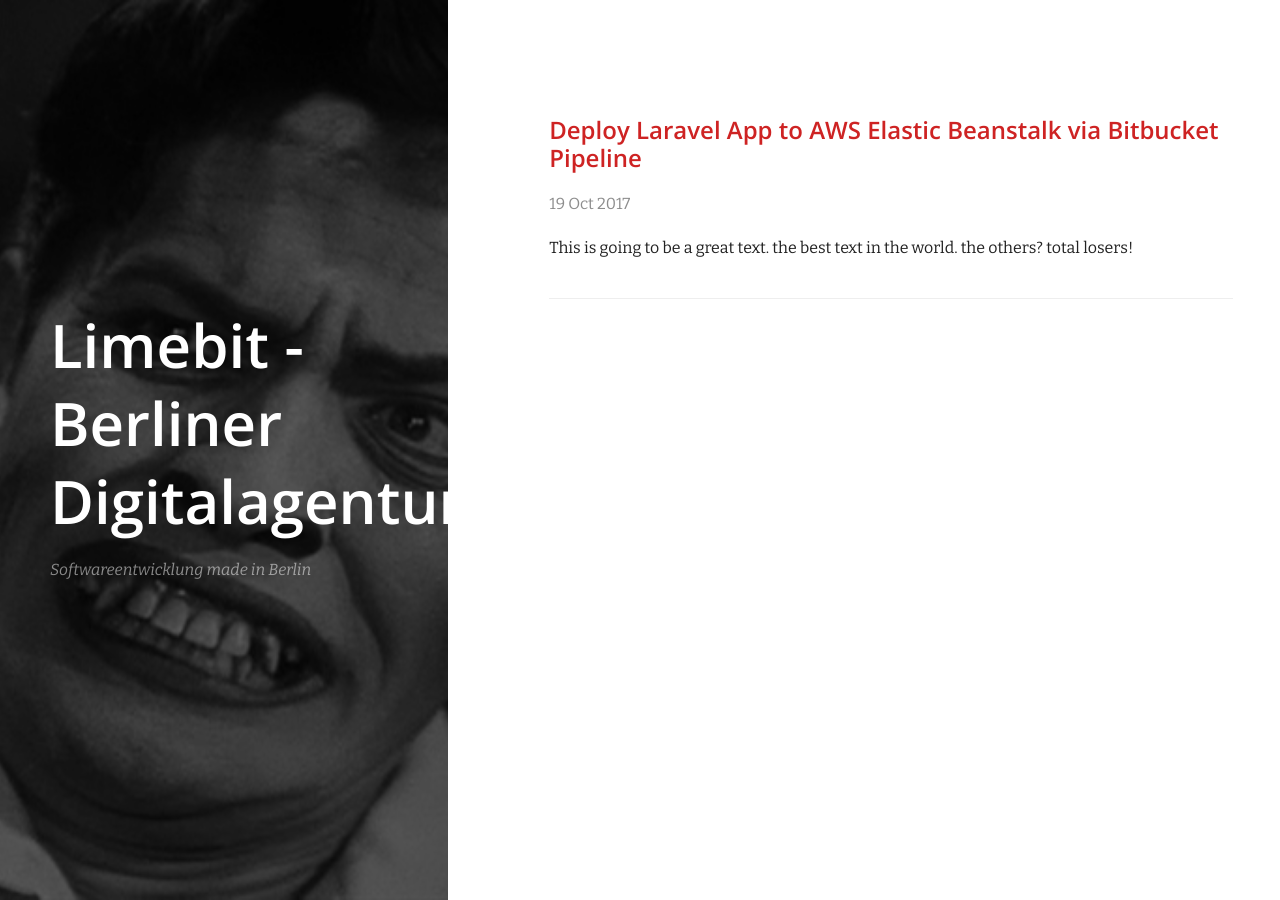
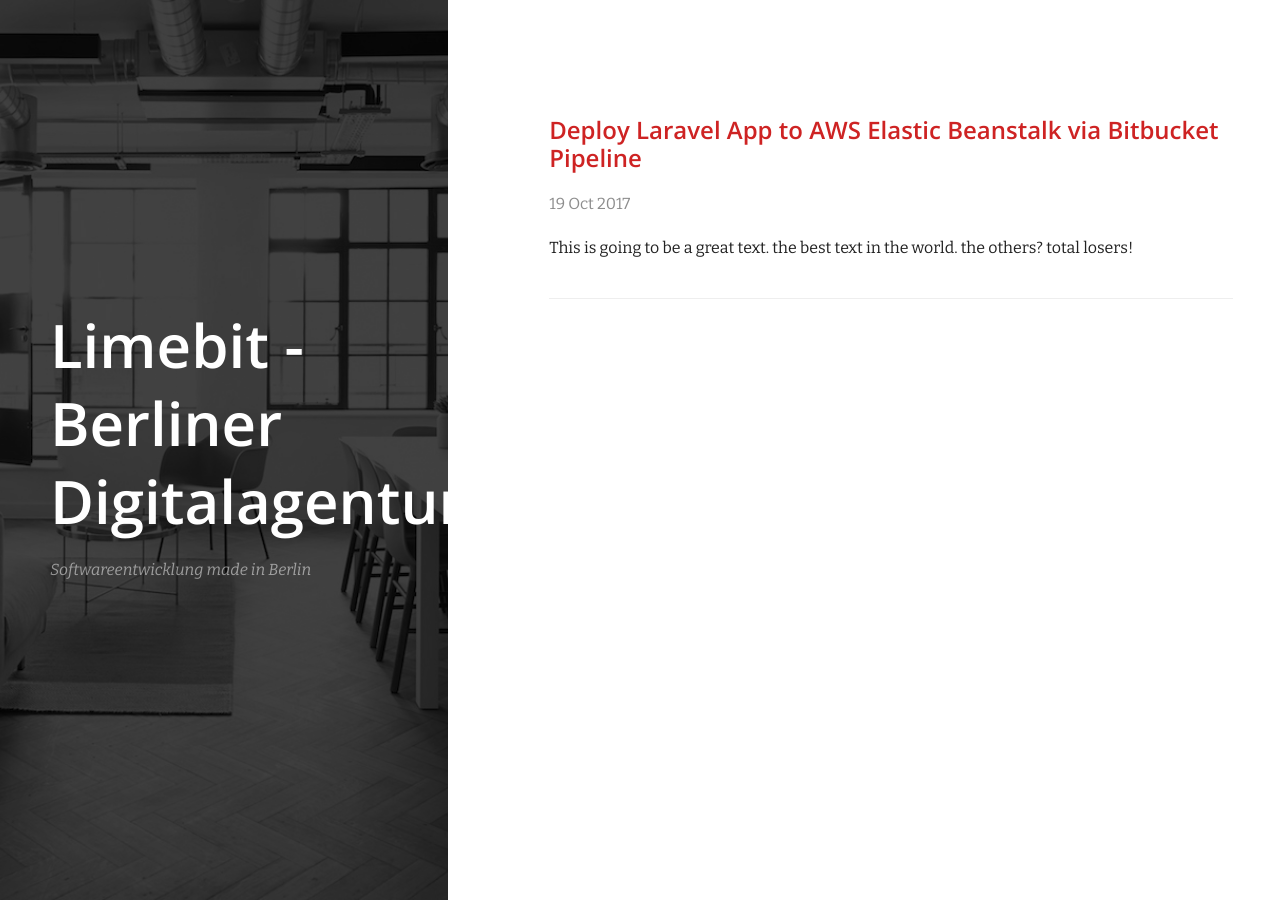
Before and after one commit to OFranke/OFranke, a Jekyll site: the page built from index.html, in a window 1280 px wide. Built offline with Jekyll 4.4.1, drawn with Linux system fonts in a browser that asks for light colours; nearby versions of some CDN libraries.

Commit message:
* change default background image

```diff
--- a/_layouts/post.html
+++ b/_layouts/post.html
@@ -1,7 +1,7 @@
 ---
 layout: default
 ---
-<header style="background-image: url({{ site.baseurl }}{{ page.featured_image }});">
+<header style="background-image: url(/images/office_blue_green.jpg)">
   <div class="container post-container">
     <a href="{{ site.baseurl }}/" class="home_button"></a>
     <div class="inner-container">
--- a/index.html
+++ b/index.html
@@ -1,7 +1,7 @@
 ---
 layout: default
 ---
-<header id="home-header" style="background-image: url(/images/cover.jpg);">
+<header id="home-header" style="background-image: url(/images/office_blue_green.jpg);">
   <div class="container">
     <h1>{{ site.title }}</h1>
     <ul class="meta">
```
Also changed, not shown: images/office_blue_green.jpg (added), 1 other file.
